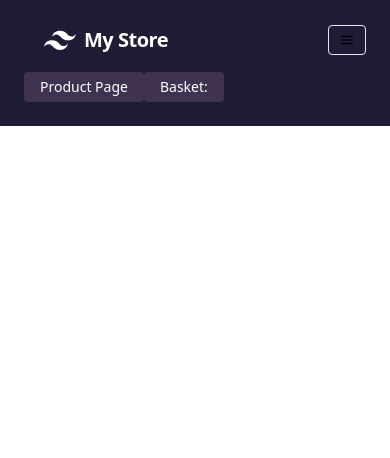
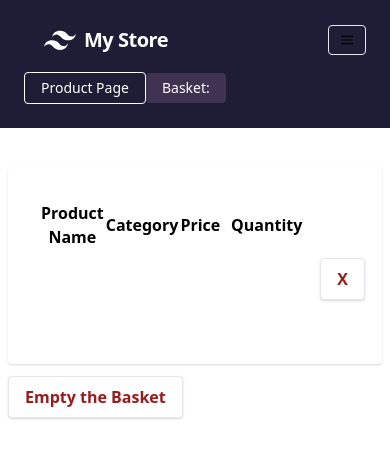
Before and after one commit to azumber/basic-shopping-card, a Nuxt app: page /basket in a window 390 px wide. Shown: the top 458 px of the page. Built offline with nearby package versions, Linux system fonts and the light colour scheme.

Commit message:
unit tests started

```diff
--- a/assets/css/tailwind.css
+++ b/assets/css/tailwind.css
@@ -28,3 +28,7 @@ nav{
     box-shadow: 1px 1px 3px 1px rgba(0.2, 0.2, 0.1, 0.2);
     transform: translateY(4px);
 }
+
+td {
+    text-align: center;
+}
--- a/components/Navbar.vue
+++ b/components/Navbar.vue
@@ -2,7 +2,9 @@
     <nav class="flex items-center justify-between flex-wrap bg-teal-500 p-6">
         <div class="flex items-center flex-shrink-0 text-white mr-6 ml-5">
             <svg class="fill-current h-8 w-8 mr-2" width="54" height="54" viewBox="0 0 54 54" xmlns="http://www.w3.org/2000/svg"><path d="M13.5 22.1c1.8-7.2 6.3-10.8 13.5-10.8 10.8 0 12.15 8.1 17.55 9.45 3.6.9 6.75-.45 9.45-4.05-1.8 7.2-6.3 10.8-13.5 10.8-10.8 0-12.15-8.1-17.55-9.45-3.6-.9-6.75.45-9.45 4.05zM0 38.3c1.8-7.2 6.3-10.8 13.5-10.8 10.8 0 12.15 8.1 17.55 9.45 3.6.9 6.75-.45 9.45-4.05-1.8 7.2-6.3 10.8-13.5 10.8-10.8 0-12.15-8.1-17.55-9.45-3.6-.9-6.75.45-9.45 4.05z"/></svg>
-            <span class="font-semibold text-xl tracking-tight">My Store</span>
+            <Nuxt-Link to="/">
+                <span href="#" class="font-semibold text-xl tracking-tight">My Store</span>
+            </Nuxt-Link>
         </div>
         <div class="block lg:hidden">
             <button class="flex items-center px-3 py-2 border rounded text-teal-200 border-teal-400 hover:text-white hover:border-white">
@@ -13,7 +15,7 @@
             <div class="text-sm lg:flex-grow"></div>
             <div>
                 <NuxtLink to="/">
-                    <a id="basket" href="#" class="inline-block text-sm px-4 py-2 leading-none border rounded text-white border-white hover:border-transparent hover:text-teal-500 hover:bg-#3F3351 mt-4 lg:mt-0">
+                    <a id="product" href="#" class="inline-block text-sm px-4 py-2 leading-none border rounded text-white border-white hover:border-transparent hover:text-teal-500 hover:bg-#3F3351 mt-4 lg:mt-0">
                         Product Page
                     </a>
                 </NuxtLink>
@@ -29,7 +31,7 @@
 
 <script>
 export default {
-    props:['productCount'],
+    props:['productCount', 'currentBasket'],
 }
 </script>
 
--- a/pages/basket.vue
+++ b/pages/basket.vue
@@ -1,12 +1,54 @@
 <template>
-    <div>
-        <Navbar/>
-    </div>
+   <div>
+       <Navbar/>
+      <!--Container-->
+      <div class="container w-full md:w-4/5 xl:w-3/5  mx-auto px-2 m-10">
+			<!--Card-->
+			 <div id='recipients' class="p-8 mt-6 lg:mt-0 rounded shadow bg-white">
+				<table id="example" class="stripe hover" style="width:100%; padding-top: 1em;  padding-bottom: 1em;">
+					<thead>
+						<tr>
+							<th data-priority="1">Product Name</th>
+							<th data-priority="2">Category</th>
+							<th data-priority="3">Price</th>
+                            <th data-priority="4">Quantity</th>
+						</tr>
+					</thead>
+					<tbody>
+						<tr>
+							<td></td>
+							<td></td>
+							<td></td>
+                            <td><input type="number" id="tentacles" name="tentacles" min="1" max="100" value=quantity></td>
+                            <button class="bg-white hover:bg-gray-100 text-red-800 font-semibold py-2 px-4 border border-gray-200 rounded shadow m-2">X</button>
+						</tr>
+					</tbody>
+                    <br>
+				</table>
+			</div>
+            <button @click="fetchData" class="bg-white hover:bg-gray-100 text-red-800 font-semibold py-2 px-4 border border-gray-200 rounded shadow mt-3">Empty the Basket</button>
+			<!--/Card-->
+      </div>
+      <!--/container-->
+   </div>
 </template>
 
 <script>
+import home from './index.vue'
+
 export default {
-
+    name: 'basket',
+    data(){
+        return{
+            productsInBasket: []
+        }
+    },
+    methods:{
+        fetchData(){
+            this.productsInBasket = home.data().basket
+            console.log(home.data())
+        }
+    }
 }
 </script>
 
--- a/pages/index.vue
+++ b/pages/index.vue
@@ -1,6 +1,6 @@
 <template>
   <div>
-    <Navbar :productCount=count />
+    <Navbar :productCount=this.basket.length :currentBasket=this.basket />
     <div class="grid grid-rows-3 grid-flow-col mt-5">
       <Card
       class="pt-2 -m-3.5"
@@ -11,7 +11,7 @@
       :price="item.price"
       :desc="item.description"
       :category="item.category"
-      @add="addToList"
+      @add="addToList(item.id, item.productName, item.category, item.price, item.quantity)"
       />
     </div>
   </div>
@@ -23,14 +23,20 @@ import Products from '../static/Products.json'
 export default {
   data(){
     return{
+      basket: [],
       productList: Products,
-      count: 0
     }
   },
   methods:{
-    addToList(){
-      this.count += 1
-      console.log(this.count)
+    addToList(id, name, category, price, quantity){
+      this.basket.push({
+        id: id,
+        productName: name,
+        category: category,
+        price: price,
+        quantity: quantity
+      })
+      console.log(this.basket)
     }
   }
 }
--- a/static/Products.json
+++ b/static/Products.json
@@ -6,7 +6,8 @@
             "img" : "https://m.media-amazon.com/images/I/714bJ14U6-L._AC_SL1500_.jpg",
             "price" : 20000,
             "category" : "Technology",
-            "description" : "2020 Apple MacBook Pro with Apple M1 Chip (13-inch, 8GB RAM, 256GB SSD Storage) - Space Gray"
+            "description" : "2020 Apple MacBook Pro with Apple M1 Chip (13-inch, 8GB RAM, 256GB SSD Storage) - Space Gray",
+            "quantity": 1
         },
         {
             "id" : 2,
@@ -14,7 +15,8 @@
             "img" : "https://images-na.ssl-images-amazon.com/images/I/41yafGMO+rL._SX376_BO1,204,203,200_.jpg",
             "price" : 300,
             "category" : "Book",
-            "description" : "Even bad code can function. But if code isn’t clean, it can bring a development organization to its knees."
+            "description" : "Even bad code can function. But if code isn’t clean, it can bring a development organization to its knees.",
+            "quantity": 1
         },
         {
             "id" : 3,
@@ -22,7 +24,8 @@
             "img" : "https://m.media-amazon.com/images/I/51tR+nCYhIL._SL1000_.jpg",
             "price" : 400,
             "category" : "Smart Devices",
-            "description" : "Introducing Blink Video Doorbell | Two-way audio, HD video, motion and chime app alerts and Alexa enabled — wired or wire-free (Black)"
+            "description" : "Introducing Blink Video Doorbell | Two-way audio, HD video, motion and chime app alerts and Alexa enabled — wired or wire-free (Black)",
+            "quantity": 1
         },
         {
             "id" : 4,
@@ -30,7 +33,8 @@
             "img" : "https://m.media-amazon.com/images/I/71LWZ-H6JQL._AC_SL1500_.jpg",
             "price" : 200,
             "category" : "Smart Devices",
-            "description" : "Robot Vacuum and Mop, Bagotte 2000Pa Wi-Fi Robotic Vacuum Cleaner, Gyro Navigation with Mapping System"
+            "description" : "Robot Vacuum and Mop, Bagotte 2000Pa Wi-Fi Robotic Vacuum Cleaner, Gyro Navigation with Mapping System",
+            "quantity": 1
         },
         {
             "id" : 5,
@@ -38,7 +42,8 @@
             "img" : "https://m.media-amazon.com/images/I/71x8gW79x-L._AC_SL1500_.jpg",
             "price" : 250,
             "category" : "Electronic",
-            "description" : "Sony WH-1000XM4 Wireless Industry Leading Noise Canceling Overhead Headphones with Mic for Phone-Call and Alexa Voice Control"
+            "description" : "Sony WH-1000XM4 Wireless Industry Leading Noise Canceling Overhead Headphones with Mic for Phone-Call and Alexa Voice Control",
+            "quantity": 1
         },
         {
             "id" : 6,
@@ -46,7 +51,8 @@
             "img" : "https://m.media-amazon.com/images/I/81RZZT1kVJL._AC_SL1500_.jpg",
             "price" : 20,
             "category" : "Kids",
-            "description" : "Montessori Mama Wooden Toddler Puzzles for Kids Ages 2-4 | Montessori Toys for Toddlers 2 Years Old | Wooden Puzzles for Toddlers 2-4 Years | 4-Pack Toddler..."
+            "description" : "Montessori Mama Wooden Toddler Puzzles for Kids Ages 2-4 | Montessori Toys for Toddlers 2 Years Old | Wooden Puzzles for Toddlers 2-4 Years | 4-Pack Toddler...",
+            "quantity": 1
         }
 
     ]
```
Also changed, not shown: 2 other files (tests, documents, lock files or other folders).
